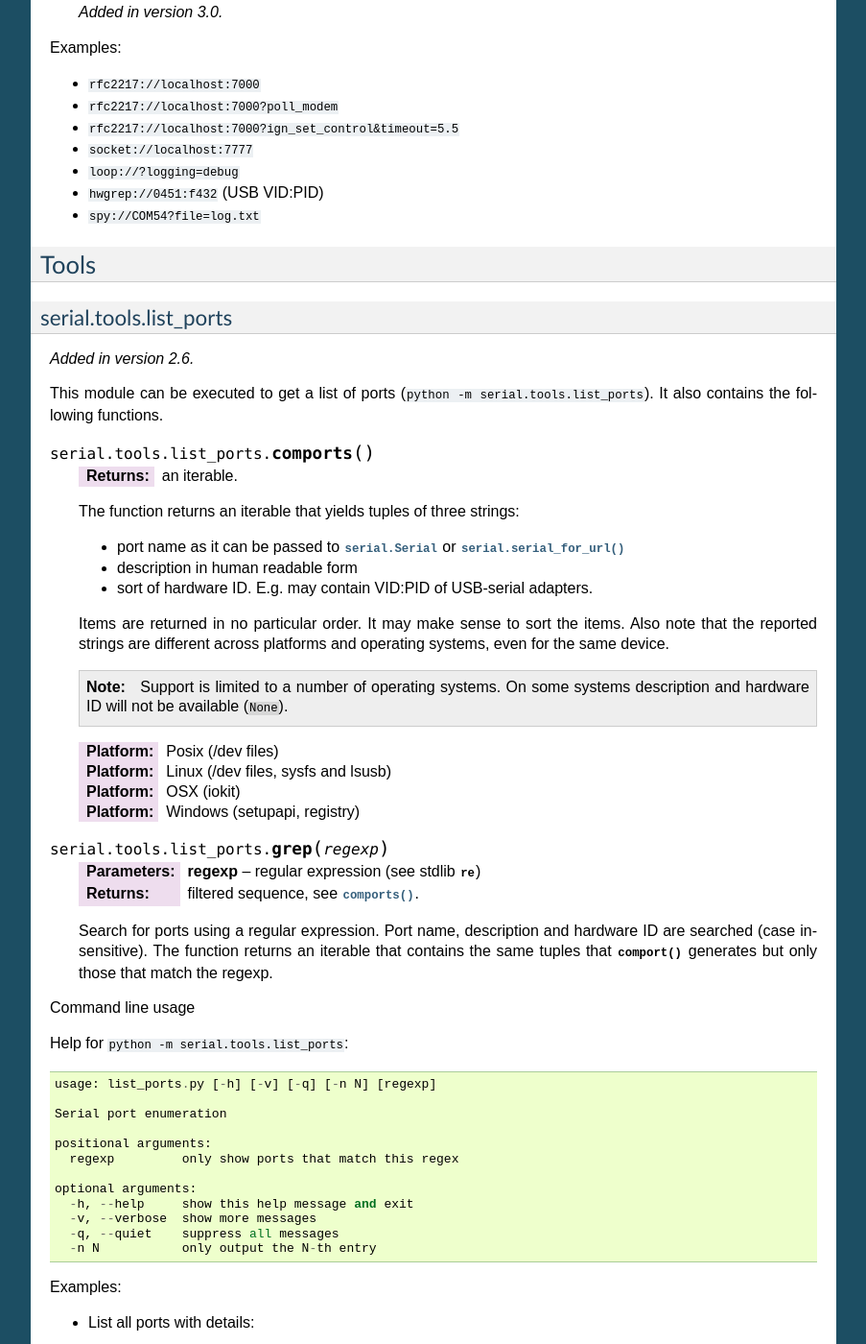
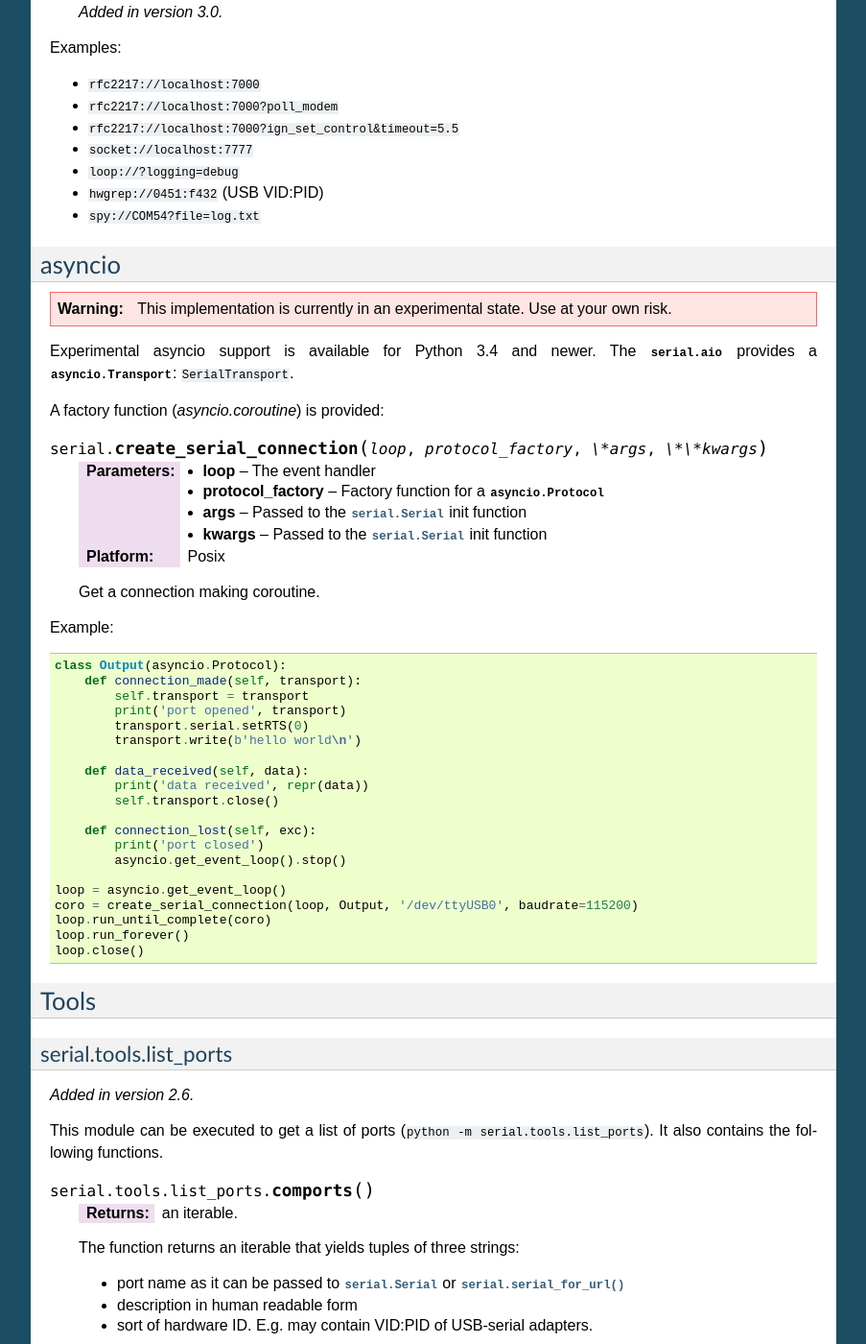
Before and after one commit to pyserial/pyserial, a Sphinx documentation site: the page built from documentation/pyserial_api.rst, in a window 1280 px wide and 1400 px high, scrolled down 18381 px. Shown: the whole window at 96% size, without its empty margins (198-1101 px from the left). Built offline with Sphinx 7.4.7, drawn with Linux system fonts in a browser that asks for light colours; pages that are not in the unit, such as notebooks, are missing from menus; some of the changed text lies outside the part shown.

Commit message:
doc update: add note about asyncio

```diff
--- a/documentation/pyserial_api.rst
+++ b/documentation/pyserial_api.rst
@@ -1143,9 +1143,56 @@ Examples:
 - ``hwgrep://0451:f432`` (USB VID:PID)
 - ``spy://COM54?file=log.txt``
 
+
+asyncio
+=======
+
+.. warning:: This implementation is currently in an experimental state. Use
+    at your own risk.
+
+Experimental asyncio support is available for Python 3.4 and newer. The
+:mod:`serial.aio` provides a :class:`asyncio.Transport`:
+``SerialTransport``.
+
+
+A factory function (`asyncio.coroutine`) is provided:
+
+.. function:: create_serial_connection(loop, protocol_factory, \*args, \*\*kwargs)
+
+    :param loop: The event handler
+    :param protocol_factory: Factory function for a :class:`asyncio.Protocol`
+    :param args: Passed to the :class:`serial.Serial` init function
+    :param kwargs: Passed to the :class:`serial.Serial` init function
+    :platform: Posix
+
+    Get a connection making coroutine.
+
+Example::
+
+    class Output(asyncio.Protocol):
+        def connection_made(self, transport):
+            self.transport = transport
+            print('port opened', transport)
+            transport.serial.setRTS(0)
+            transport.write(b'hello world\n')
+
+        def data_received(self, data):
+            print('data received', repr(data))
+            self.transport.close()
+
+        def connection_lost(self, exc):
+            print('port closed')
+            asyncio.get_event_loop().stop()
+
+    loop = asyncio.get_event_loop()
+    coro = create_serial_connection(loop, Output, '/dev/ttyUSB0', baudrate=115200)
+    loop.run_until_complete(coro)
+    loop.run_forever()
+    loop.close()
+
+
 Tools
 =====
-
 
 serial.tools.list_ports
 -----------------------
```
